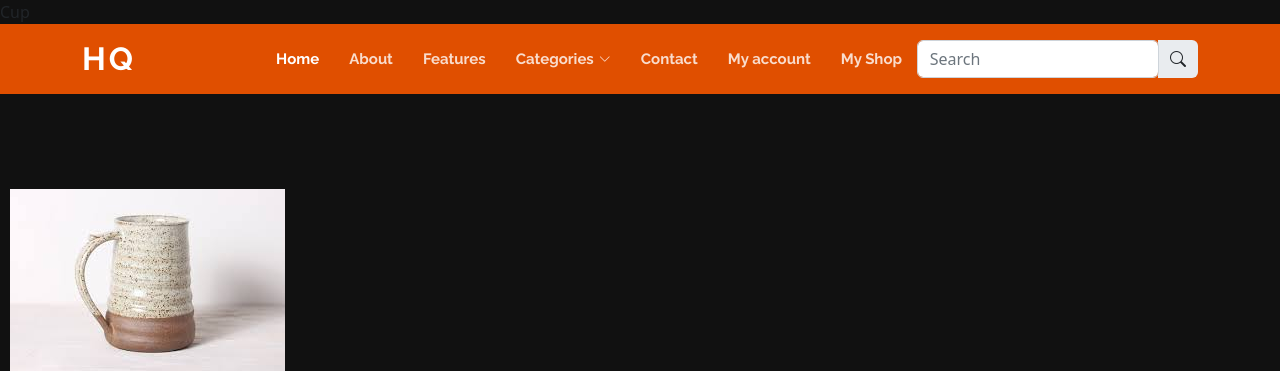
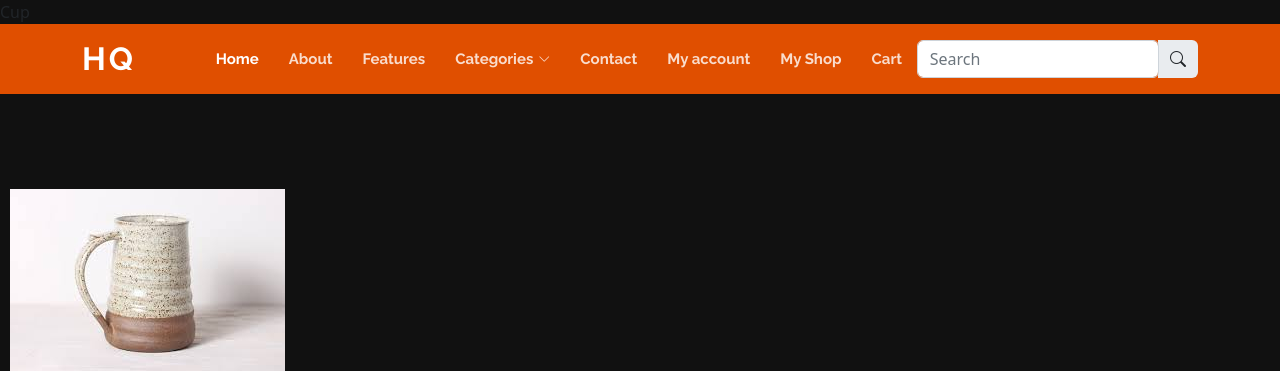
Before and after one commit to aurora-1606/Handicrafts-HQ, a Django app: a page that uses handicraft/core/templates/core/base.html in a window 1280 px wide. Shown: the top 371 px of the page. Run offline with Django 4.2, Linux system fonts and the light colour scheme; a user stored in the database is signed in; data comes from the database, SQL or seed files in the repository; both versions use the stored data as it was after the commit; some libraries are stand-ins or nearby versions.

Commit message:
Implemented User Cart, my cart page, add to cart,remove from cart, increase/decrease quantity

```diff
--- a/handicraft/core/templates/core/base.html
+++ b/handicraft/core/templates/core/base.html
@@ -83,6 +83,7 @@
           {%if request.user.is_authenticated %}
             <li><a href="{% url 'myaccount' %}">My account</a></li>
             <li><a href="{%url 'my_store' %}">My Shop</a></li>
+            <li><a href="{%url 'cart_view' %}">Cart</a></li>
           {%else%}
           <li><a href="{% url 'signup' %}">Sign Up/Login</a></li>
           {%endif%}
--- a/handicraft/handicraft/settings.py
+++ b/handicraft/handicraft/settings.py
@@ -27,6 +27,10 @@ SECRET_KEY = 'django-insecure-=%z(z6c139x&08wytsyrzwxneb)!i_xqve9dp_q*@ypua(%vql
 DEBUG = True
 
 ALLOWED_HOSTS = []
+
+CART_SESSION_ID= 'cart'
+SESSION_COOKIE_AGE = 86400
+
 LOGIN_REDIRECT_URL='frontpage'
 LOGOUT_REDIRECT_URL='frontpage'
 
--- a/handicraft/product/templates/product/product_detail.html
+++ b/handicraft/product/templates/product/product_detail.html
@@ -13,6 +13,6 @@
 <p>Rs {{product.price}}</p>
     <p>{{product.description}}</p>
     <button class="py-4 py-8 bg-orange">Buy Now</button>
-    <button class="py-4 py-8 bg-orange">Add to cart</button>
+   <a href="{% url 'add_to_cart' product.id %}"> <button class="py-4 py-8 bg-orange">Add to cart</button></a>
 </div>
 {%endblock%}
--- a/handicraft/product/urls.py
+++ b/handicraft/product/urls.py
@@ -3,5 +3,10 @@ from django.urls import path
 from . import views
 
 urlpatterns = [
+    path('add-to-cart/<int:product_id>/', views.add_to_cart, name='add_to_cart'),
+    path('change-quantity/<str:product_id>/',views.change_quantity,name='change_quantity'),
+    path('remove-from-cart/<str:product_id>/',views.remove_from_cart, name='remove_from_cart'),
+    path('cart/',views.cart_view, name='cart_view'),
     path('<slug:slug>/', views.product_detail, name='product_detail'),
+
 ]
--- a/handicraft/product/views.py
+++ b/handicraft/product/views.py
@@ -1,7 +1,40 @@
-from django.shortcuts import render
+from django.db.models import Q
+from django.shortcuts import render, redirect
 from .models import Product
+from .cart import Cart
+
+def add_to_cart(request, product_id):
+    cart = Cart(request)
+    cart.add(product_id)
+
+    return redirect('cart_view')
+def change_quantity(request, product_id):
+    action = request.GET.get('action', '')
+    if action:
+        quantity = 1
+
+        if action == 'decrease':
+            quantity= -1
+        cart=Cart(request)
+        cart.add(product_id, quantity, True)
+
+    return redirect('cart_view')
+
+
+
+def remove_from_cart(request, product_id):
+    cart=Cart(request)
+    cart.remove(product_id)
+
+    return redirect('cart_view')
+
+
+def cart_view(request):
+    cart=Cart(request)
+
+    return render(request, 'product/cart_view.html', { 'cart' : cart})
+
 def product_detail(request,slug):
-
     product = Product.objects.get(slug=slug)
 
     return render(request, 'product/product_detail.html', {
```
Also changed, not shown: handicraft/product/cart.py (added, +54 -0 lines), handicraft/product/templates/product/cart_view.html (added, +20 -0 lines), handicraft/db.sqlite3.
